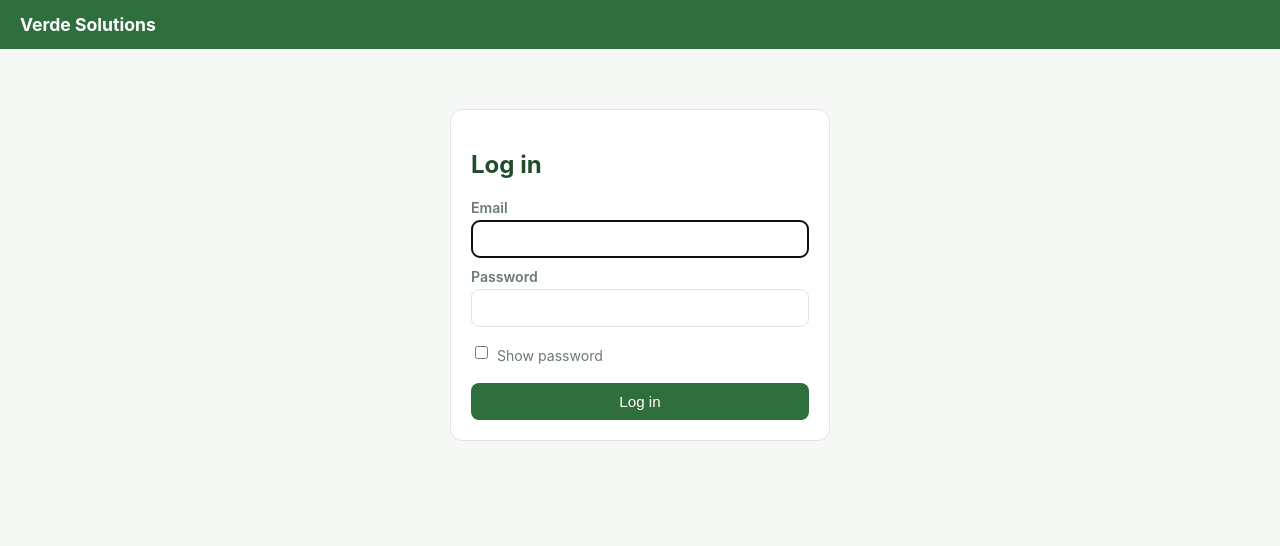
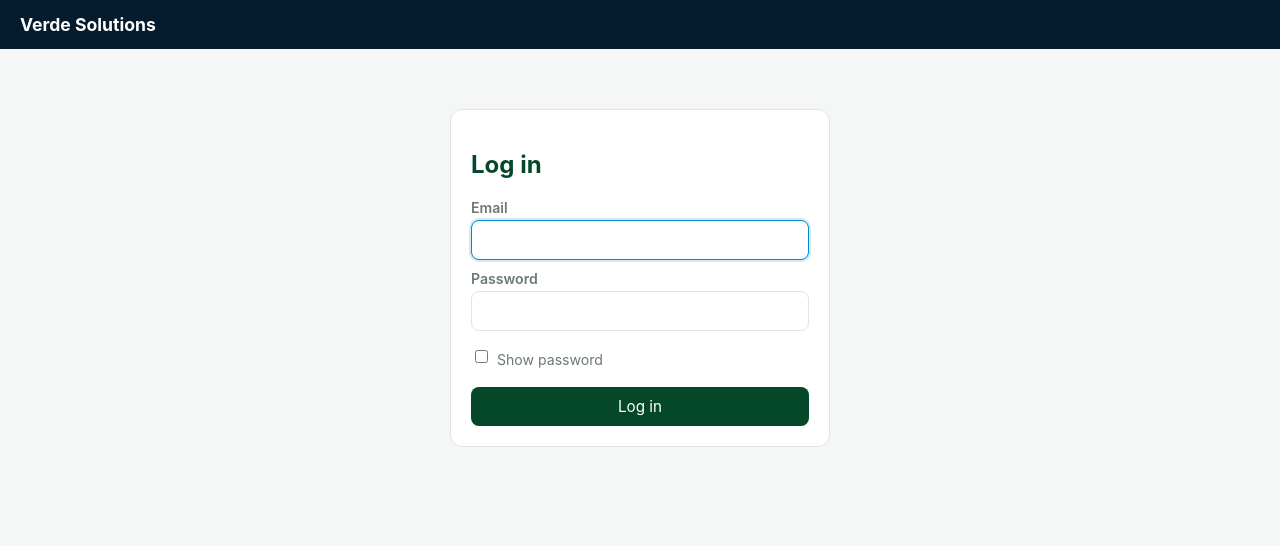
Before and after one commit to matthewyoung-source/verde-timesheet-app, a Flask app: page /login in a window 1280 px wide. Shown: the top 546 px of the page. Run offline with Flask 3, Linux system fonts and the light colour scheme.

Commit message:
Add files via upload

```diff
--- a/static/style.css
+++ b/static/style.css
@@ -1,7 +1,10 @@
 :root {
-  --green: #2f6f3e;
-  --green-dark: #1f4d2a;
-  --bg: #f6f8f6;
+  --navy: #051c2f;
+  --green: #044729;
+  --green-dark: #022e1a;
+  --blue: #018acd;
+  --blue-dark: #016fa3;
+  --bg: #f5f7f6;
   --card: #ffffff;
   --border: #dfe6e0;
   --text: #1f2a24;
@@ -13,13 +16,13 @@
 
 body {
   margin: 0;
-  font-family: -apple-system, BlinkMacSystemFont, "Segoe UI", Roboto, sans-serif;
+  font-family: "DM Sans", -apple-system, BlinkMacSystemFont, "Segoe UI", Roboto, sans-serif;
   background: var(--bg);
   color: var(--text);
 }
 
 .topbar {
-  background: var(--green);
+  background: var(--navy);
   color: white;
   padding: 14px 20px;
   display: flex;
@@ -28,9 +31,16 @@ body {
 }
 
 .topbar a { color: white; text-decoration: none; }
-.topbar .brand { font-weight: 700; font-size: 1.1rem; }
+.topbar .brand {
+  font-weight: 700;
+  font-size: 1.1rem;
+  display: flex;
+  align-items: center;
+  gap: 10px;
+}
+.topbar .brand img { height: 32px; display: block; }
 .topbar nav a { margin-left: 16px; opacity: 0.9; }
-.topbar nav a:hover { opacity: 1; text-decoration: underline; }
+.topbar nav a:hover, .topbar nav a.active { opacity: 1; color: var(--blue); text-decoration: none; }
 
 .container {
   max-width: 780px;
@@ -46,7 +56,7 @@ body {
   margin-bottom: 18px;
 }
 
-h1, h2, h3 { color: var(--green-dark); }
+h1, h2, h3 { color: var(--green); }
 
 .btn {
   display: inline-block;
@@ -58,6 +68,7 @@ h1, h2, h3 { color: var(--green-dark); }
   font-size: 0.95rem;
   cursor: pointer;
   text-decoration: none;
+  font-family: inherit;
 }
 .btn:hover { background: var(--green-dark); }
 .btn.secondary {
@@ -65,6 +76,9 @@ h1, h2, h3 { color: var(--green-dark); }
   color: var(--green);
   border: 1px solid var(--green);
 }
+.btn.secondary:hover { background: var(--green); color: white; }
+.btn.accent { background: var(--blue); }
+.btn.accent:hover { background: var(--blue-dark); }
 
 input, textarea, select {
   width: 100%;
@@ -72,8 +86,15 @@ input, textarea, select {
   border: 1px solid var(--border);
   border-radius: 8px;
   font-size: 1rem;
+  font-family: inherit;
   margin-bottom: 10px;
   background: white;
+}
+
+input:focus, textarea:focus, select:focus {
+  outline: none;
+  border-color: var(--blue);
+  box-shadow: 0 0 0 2px rgba(1, 138, 205, 0.18);
 }
 
 label {
@@ -83,6 +104,8 @@ label {
   display: block;
   margin-bottom: 4px;
 }
+
+a { color: var(--blue); }
 
 table { width: 100%; border-collapse: collapse; margin-bottom: 10px; }
 th, td { text-align: left; padding: 8px 6px; border-bottom: 1px solid var(--border); font-size: 0.92rem; }
@@ -94,7 +117,7 @@ th { color: var(--muted); font-weight: 600; }
   margin-bottom: 14px;
   font-size: 0.92rem;
 }
-.flash.success { background: #e4f3e6; color: var(--green-dark); }
+.flash.success { background: #e2f0e8; color: var(--green); }
 .flash.error { background: #fbe6e1; color: var(--error); }
 
 .pill {
@@ -104,7 +127,7 @@ th { color: var(--muted); font-weight: 600; }
   font-size: 0.78rem;
   font-weight: 600;
 }
-.pill.green { background: #e4f3e6; color: var(--green-dark); }
+.pill.green { background: #e2f0e8; color: var(--green); }
 .pill.grey { background: #eef0ee; color: var(--muted); }
 
 .receipt-thumb { max-width: 100px; border-radius: 6px; border: 1px solid var(--border); }
```
Also changed, not shown: static/logo.png (added).
